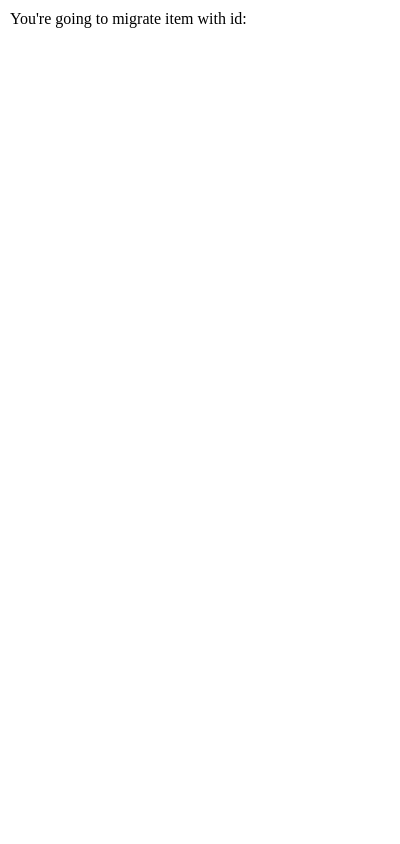
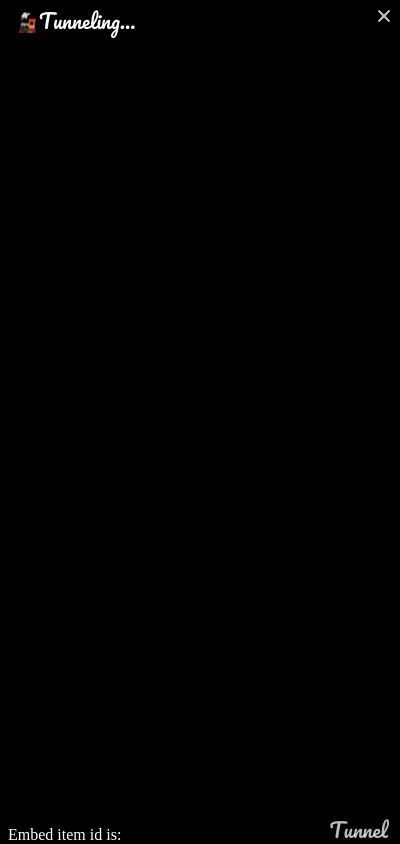
Before and after one commit to Alokym/pb-ext, a browser extension: page popup.html in a window 400 px wide. Drawn offline with Linux system fonts and the light colour scheme.

Commit message:
feat(): add design

```diff
--- /dev/null
+++ b/popup.css
@@ -0,0 +1,39 @@
+body {
+    width: 279px;
+    height: 339px;
+    background-color: black;
+}
+
+.close {
+    position: absolute;
+    right: 10px;
+    top: 10px;
+    cursor: pointer;
+    opacity: .8;
+}
+
+.close:hover {
+    opacity: 1;
+}
+
+.header {
+    display: flex;
+    position: absolute;
+    left: 15px;
+    top: 10px;
+}
+
+.logo {
+    position: absolute;
+    right: 10px;
+    bottom: 5px;
+}
+
+.result {
+    color: white;
+}
+
+.embed {
+    position: absolute;
+    bottom: 0;
+}
--- a/popup.html
+++ b/popup.html
@@ -1,40 +1,25 @@
 <!doctype html>
-<!--
- This page is shown when the extension button is clicked, because the
- "browser_action" field in manifest.json contains the "default_popup" key with
- value "popup.html".
- -->
 <html>
-  <head>
-    <title>Getting Started Extension's Popup</title>
-    <style type="text/css">
-      body {
-        margin: 10px;
-        white-space: nowrap;
-      }
+<head>
+    <title>Tunnel Popup</title>
+    <link rel="stylesheet" href="popup.css"/>
+</head>
 
-      h1 {
-        font-size: 15px;
-      }
+<body>
+<img id="close" class="close" src="images/close.png"/>
 
-      #container {
-        align-items: center;
-        display: flex;
-        justify-content: space-between;
-      }
-    </style>
+<div class="header">
+    <img class="icon" src="icons/icon24.png"/>
+    <img class="tunneling" src="images/tunneling.png"/>
+</div>
 
-    <!--
-      - JavaScript and HTML must be in separate files: see our Content Security
-      - Policy documentation[1] for details and explanation.
-      -
-      - [1]: https://developer.chrome.com/extensions/contentSecurityPolicy
-    -->
-    <script src="popup.js"></script>
-    <script src="tunnel-utils.js"></script>
-  </head>
+<img class="logo" src="images/tunnel.png"/>
 
-  <body>
-    <div>You're going to migrate item with id: <span id="item-id"></span></div>
-  </body>
+<div class="embed">
+    <div class="result">Embed item id is: <span id="item-id"></span></div>
+</div>
+
+<script src="popup.js"></script>
+<script src="tunnel-utils.js"></script>
+</body>
 </html>
--- a/popup.js
+++ b/popup.js
@@ -1,6 +1,15 @@
+
+
+function closePopup() {
+    window.close();
+}
+
 document.addEventListener('DOMContentLoaded', () => {
-  TunnelUtils.searchForItemId()
-    .then((itemId) => {
-      document.getElementById('item-id').innerText = itemId;
-    });
+
+    document.getElementById('close').addEventListener('click', closePopup);
+
+    TunnelUtils.searchForItemId()
+        .then((itemId) => {
+            document.getElementById('item-id').innerText = itemId;
+        });
 });
```
Also changed, not shown: images/arrow.png (added), images/close.png (added), images/pin.png (added), images/tunnel.png (added), images/tunneling.png (added).
